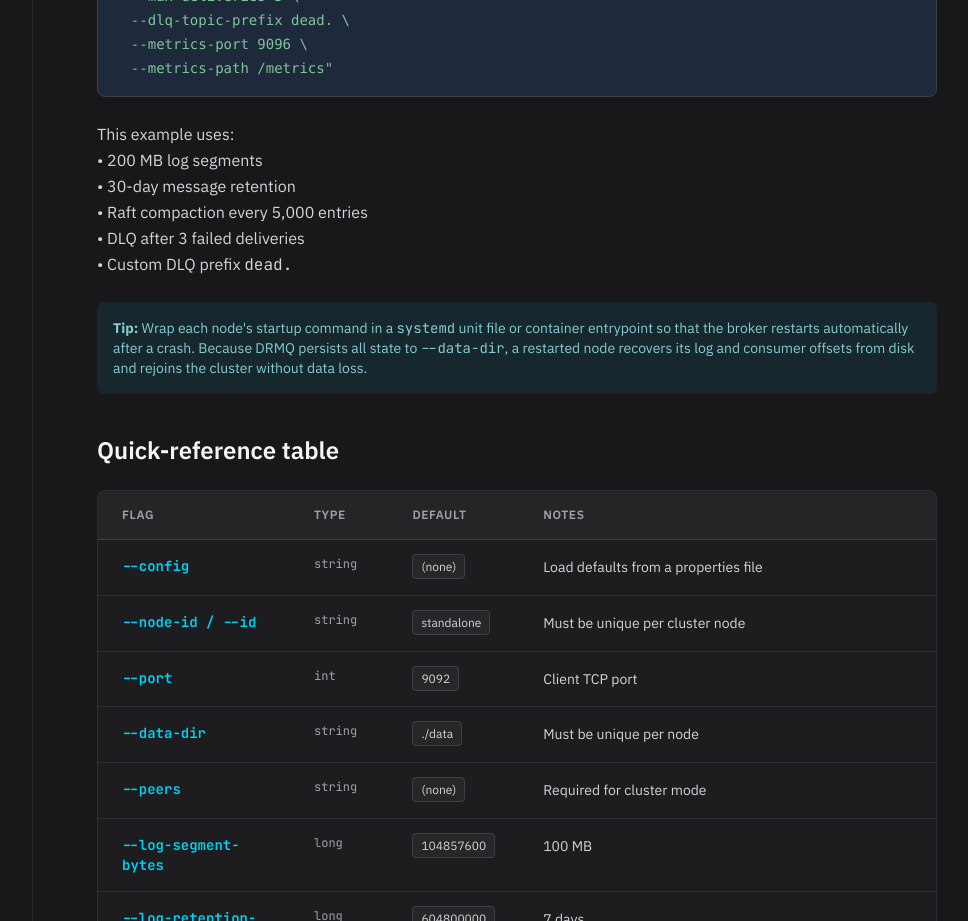
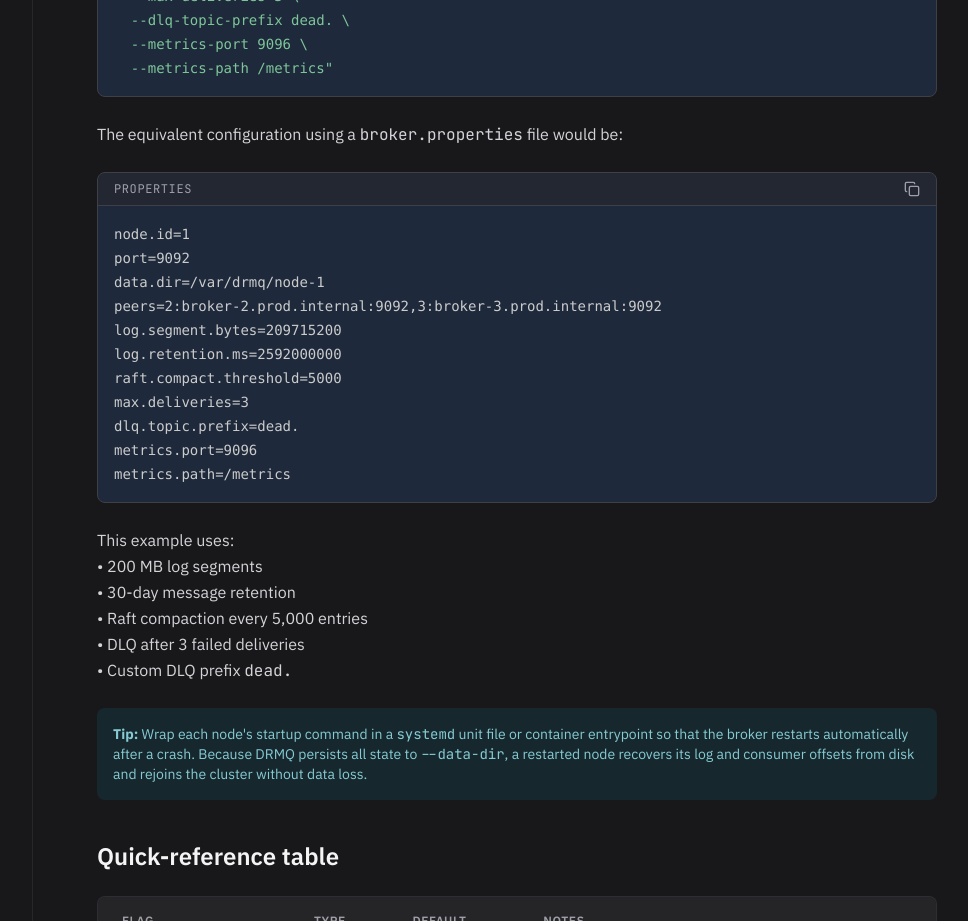
Before and after one commit to samuel025/Drmq-web, a React (Vite) app: page /#/configuration in a window 1280 px wide. Shown: the part 5460-6381 px from the top of the page, without its empty margins (279-1247 px from the left). Built offline with nearby package versions, Linux system fonts and the light colour scheme.

Commit message:
docs: add broker.properties configuration example to Configuration page

```diff
--- a/src/pages/Configuration.tsx
+++ b/src/pages/Configuration.tsx
@@ -160,6 +160,24 @@ raft.compact.threshold=5000`} />
   --metrics-path /metrics"`} />
       </div>
 
+      <p className="text-slate-300 mt-6 mb-4 leading-relaxed">
+        The equivalent configuration using a <code>broker.properties</code> file would be:
+      </p>
+
+      <div className="mb-4">
+        <CodeBlock language="properties" code={`node.id=1
+port=9092
+data.dir=/var/drmq/node-1
+peers=2:broker-2.prod.internal:9092,3:broker-3.prod.internal:9092
+log.segment.bytes=209715200
+log.retention.ms=2592000000
+raft.compact.threshold=5000
+max.deliveries=3
+dlq.topic.prefix=dead.
+metrics.port=9096
+metrics.path=/metrics`} />
+      </div>
+
       <p className="text-slate-300 mb-6 leading-relaxed">
         This example uses:<br/>
         &bull; 200 MB log segments<br/>
```
